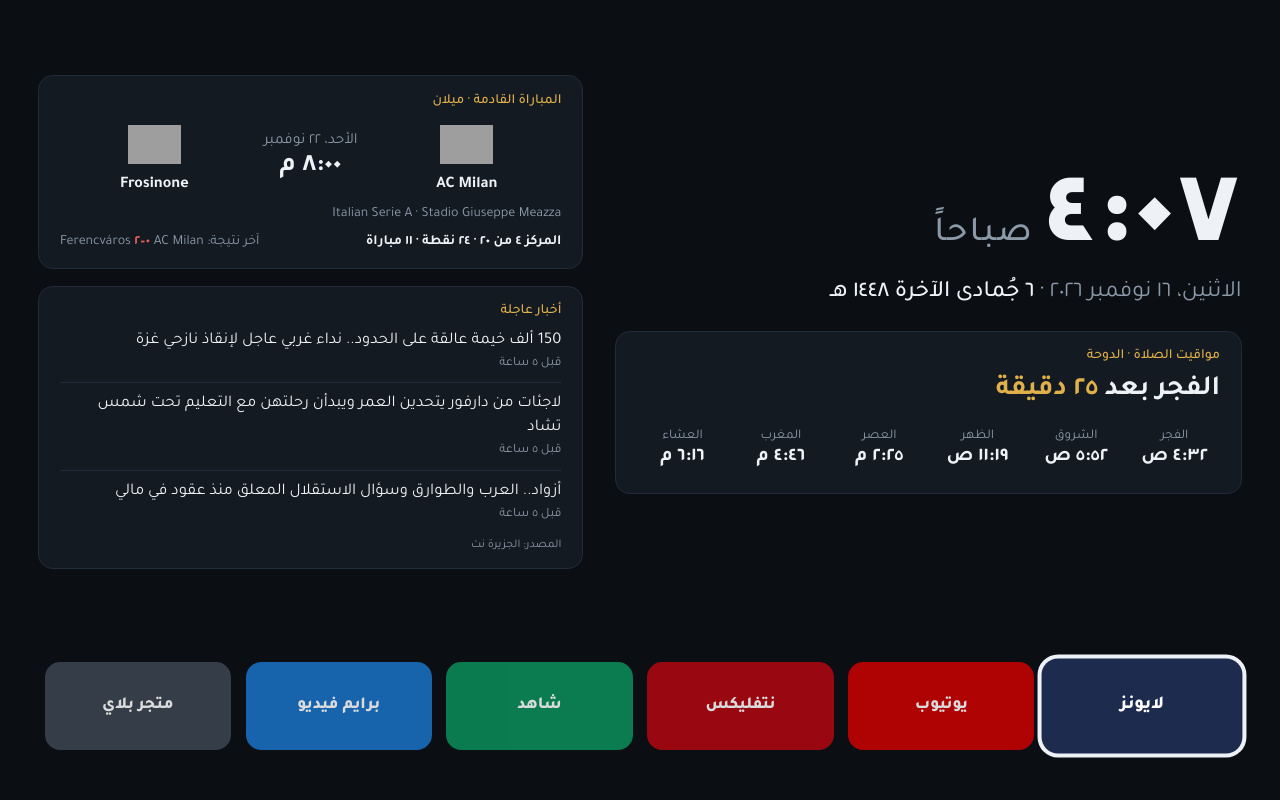
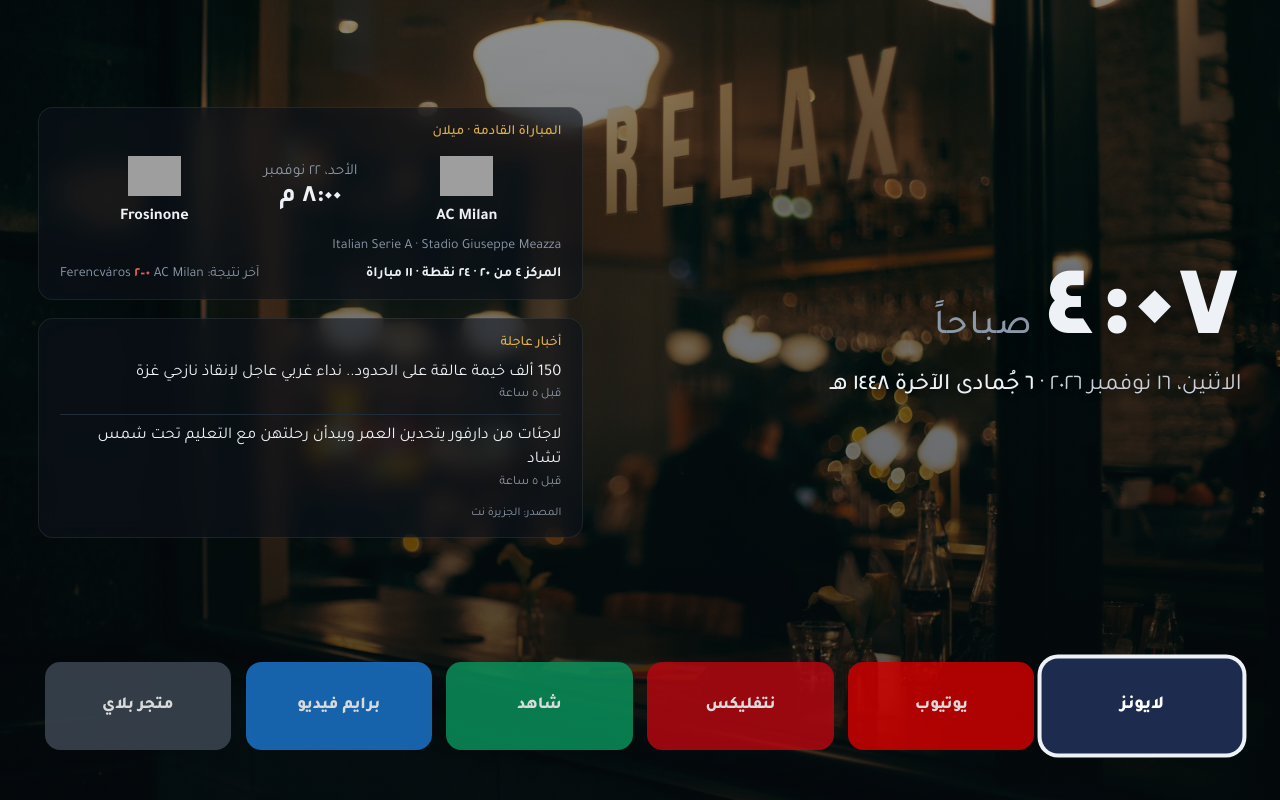
Before and after one commit to hammadashour80-ops/my-tv, a plain HTML site: page index.html in a window 1280 px wide. Drawn offline with Linux system fonts and the light colour scheme; grey boxes are pictures that could not be loaded.

Commit message:
The photo as the background, the last 2 news only, no prayer times
Co-Authored-By: Claude Opus 5.5 <noreply@anthropic.com>

```diff
--- a/config.json
+++ b/config.json
@@ -8,5 +8,5 @@
   "team_ar": "ميلان",
   "league_id": "4332",
   "news_rss": "https://www.aljazeera.net/aljazeerarss/a7c186be-1baa-4bd4-9d80-a84db769f779/73d0e1b4-532f-45ef-b135-bfdff8b8cab9",
-  "news_count": 3
+  "news_count": 2
 }
--- a/index.html
+++ b/index.html
@@ -12,26 +12,20 @@
   }
   * { box-sizing: border-box; margin: 0; padding: 0; }
   html, body { height: 100%; background: var(--bg); color: var(--text); font-family: 'Tajawal', system-ui, sans-serif; overflow: hidden; }
+  body { background: linear-gradient(rgba(5,8,12,.45), rgba(5,8,12,.7)), url('bg.jpg') center / cover no-repeat fixed, var(--bg); }
   body { font-size: clamp(14px, 1.15vw, 26px); }
   #wrap { height: 100%; display: grid; grid-template-columns: 1.15fr 1fr; grid-template-rows: minmax(0, 1fr) auto; gap: 1.6em 2.2em; padding: 3vh 3vw; transition: transform 2s; }
   .left { display: flex; flex-direction: column; justify-content: center; gap: 1.6em; }
   .right { display: flex; flex-direction: column; gap: 1.2em; justify-content: center; min-width: 0; }
 
-  #clock { font-size: 7.5em; font-weight: 800; line-height: 1; letter-spacing: .02em; font-variant-numeric: tabular-nums; }
+  #clock { text-shadow: 0 .05em .3em rgba(0,0,0,.6); font-size: 7.5em; font-weight: 800; line-height: 1; letter-spacing: .02em; font-variant-numeric: tabular-nums; }
   #clock small { font-size: .32em; font-weight: 500; color: var(--dim); margin-inline-start: .3em; }
-  #date { font-size: 1.6em; color: var(--dim); }
+  #date { font-size: 1.6em; color: #c9d2dc; text-shadow: 0 .05em .3em rgba(0,0,0,.6); }
   #date b { color: var(--text); font-weight: 500; }
 
-  .card { background: var(--card); border: 1px solid var(--line); border-radius: 1em; padding: 1.1em 1.4em; }
+  .card { background: rgba(14,19,26,.62); backdrop-filter: blur(10px); -webkit-backdrop-filter: blur(10px); border: 1px solid rgba(255,255,255,.08); border-radius: 1em; padding: 1.1em 1.4em; }
   .card h2 { font-size: .95em; font-weight: 500; color: var(--accent); margin-bottom: .6em; }
 
-  #next-prayer { font-size: 1.9em; font-weight: 700; }
-  #next-prayer span { color: var(--accent); }
-  #prayers { display: grid; grid-template-columns: repeat(6, 1fr); gap: .5em; margin-top: .9em; text-align: center; }
-  #prayers div { padding: .5em .2em; border-radius: .6em; }
-  #prayers div.now { background: #1f2a36; outline: 1px solid var(--accent); }
-  #prayers b { display: block; font-size: 1.35em; font-variant-numeric: tabular-nums; }
-  #prayers i { font-style: normal; color: var(--dim); font-size: .9em; }
 
   .match { display: grid; grid-template-columns: 1fr auto 1fr; align-items: center; gap: 1em; text-align: center; }
   .side img { width: 3.6em; height: 3.6em; object-fit: contain; display: block; margin: 0 auto .35em; }
@@ -60,7 +54,6 @@
     body { font-size: 15px; }
     #wrap { grid-template-columns: 1fr; padding: 16px; height: auto; }
     #clock { font-size: 4.5em; }
-    #prayers { grid-template-columns: repeat(3, 1fr); }
     #apps { flex-wrap: wrap; }
     .app { flex-basis: 8em; }
   }
@@ -72,11 +65,6 @@
     <div>
       <div id="clock">--:--</div>
       <div id="date"></div>
-    </div>
-    <div class="card">
-      <h2 id="city">مواقيت الصلاة</h2>
-      <div id="next-prayer">…</div>
-      <div id="prayers"></div>
     </div>
   </section>
   <section class="right">
@@ -91,8 +79,7 @@
 'use strict';
 const DATA_URL = 'data/tv.json';
 const RELOAD_MS = 10 * 60 * 1000;
-const NAMES = { Fajr: 'الفجر', Sunrise: 'الشروق', Dhuhr: 'الظهر', Asr: 'العصر', Maghrib: 'المغرب', Isha: 'العشاء' };
-const ADHAN = ['Fajr', 'Dhuhr', 'Asr', 'Maghrib', 'Isha'];
+const NEWS_SHOWN = 2;
 let DATA = null;
 let TZ = 'Asia/Qatar';
 
@@ -108,12 +95,6 @@ function wall(date = new Date()) {
     .formatToParts(date).map(x => [x.type, x.value]));
   return { day: `${p.year}-${p.month}-${p.day}`, h: +p.hour, m: +p.minute, s: +p.second };
 }
-const minutesOf = hhmm => { const [h, m] = hhmm.split(':').map(Number); return h * 60 + m; };
-function time12(hhmm) {
-  let [h, m] = hhmm.split(':').map(Number);
-  const pm = h >= 12; h = h % 12 || 12;
-  return digits(`${h}:${String(m).padStart(2, '0')}`) + (pm ? ' م' : ' ص');
-}
 function fmtWhen(iso, opts) {
   return new Intl.DateTimeFormat('ar-EG', { timeZone: TZ, ...opts }).format(new Date(iso));
 }
@@ -126,7 +107,7 @@ function ago(iso) {
   return fmtWhen(iso, { day: 'numeric', month: 'long' });
 }
 
-// ---- clock and prayers -------------------------------------------------------------------------------------------------
+// ---- clock -------------------------------------------------------------------------------------------------------------
 function tick() {
   const w = wall();
   const h12 = w.h % 12 || 12;
@@ -135,29 +116,6 @@ function tick() {
   const today = DATA?.prayers?.[w.day];
   const hijri = today ? ` · <b>${num(today.hijri.day)} ${esc(today.hijri.month)} ${num(today.hijri.year)} هـ</b>` : '';
   $('date').innerHTML = esc(greg) + hijri;
-  prayers(w);
-}
-
-function prayers(w) {
-  const days = DATA?.prayers;
-  if (!days || !days[w.day]) { $('next-prayer').textContent = 'لا توجد مواقيت لهذا اليوم بعد'; return; }
-  const t = days[w.day].times;
-  const nowMin = w.h * 60 + w.m + w.s / 60;
-  let next = ADHAN.find(k => minutesOf(t[k]) > nowMin);
-  let wait = next ? minutesOf(t[next]) - nowMin : null;
-  if (!next) {                                     // after Isha: tomorrow's Fajr
-    const tomorrow = Object.keys(days).sort().find(d => d > w.day);
-    if (tomorrow) { next = 'Fajr'; wait = 24 * 60 - nowMin + minutesOf(days[tomorrow].times.Fajr); }
-  }
-  // the current prayer: the last adhan that has passed today
-  const current = [...ADHAN].reverse().find(k => minutesOf(t[k]) <= nowMin);
-  $('prayers').innerHTML = Object.keys(NAMES).map(k =>
-    `<div class="${k === current ? 'now' : ''}"><i>${NAMES[k]}</i><b>${time12(t[k])}</b></div>`).join('');
-  if (next) {
-    const mins = Math.ceil(wait);
-    const left = mins >= 60 ? `${num(Math.floor(mins / 60))} س ${num(mins % 60)} د` : `${num(mins)} دقيقة`;
-    $('next-prayer').innerHTML = `${NAMES[next]} بعد <span>${left}</span>`;
-  }
 }
 
 // ---- team -------------------------------------------------------------------------------------------------------------
@@ -194,7 +152,7 @@ function renderTeam() {
 function renderNews() {
   const items = DATA?.news;
   if (!items?.length) { $('news').innerHTML = '<li>لا توجد أخبار الآن</li>'; return; }
-  $('news').innerHTML = items.map(x => `<li>${esc(x.title)}${x.time ? `<time>${ago(x.time)}</time>` : ''}</li>`).join('');
+  $('news').innerHTML = items.slice(0, NEWS_SHOWN).map(x => `<li>${esc(x.title)}${x.time ? `<time>${ago(x.time)}</time>` : ''}</li>`).join('');
 }
 
 // ---- data -------------------------------------------------------------------------------------------------------------
@@ -209,7 +167,6 @@ async function load() {
   }
   if (!DATA) return;
   TZ = DATA.config?.timezone || TZ;
-  $('city').textContent = `مواقيت الصلاة · ${DATA.config?.city_ar || ''}`;
   const hours = (Date.now() - new Date(DATA.updated)) / 3600000;
   $('stale').textContent = hours > 3 ? `آخر تحديث ${ago(DATA.updated)}` : '';
   renderTeam(); renderNews(); tick();
```
Also changed, not shown: bg.jpg (added).
